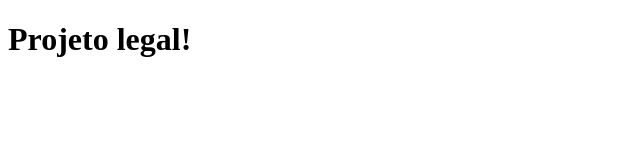
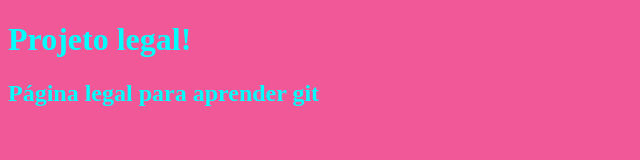
Before and after one commit to EmanoelBrenneisen/teste-github, a plain HTML site: page index.html in a window 1280 px wide. Shown: the whole page, without its empty margins (0-640 px from the left). Drawn offline with Linux system fonts and the light colour scheme.

Commit message:
adicionado um subtitulo, cor da fonte e cor do fundo

```diff
--- a/index.html
+++ b/index.html
@@ -4,9 +4,10 @@
     <meta charset="UTF-8">
     <meta name="viewport" content="width=device-width, initial-scale=1.0">
     <meta http-equiv="X-UA-Compatible" content="ie=edge">
-    <title>Document</title>
+    <title>Projeto legal</title>
 </head>
-<body>
+<body style="background-color: #f15897; color: aqua">
     <h1>Projeto legal!</h1>
+    <h2>Página legal para aprender git</h2>
 </body>
 </html>
```
